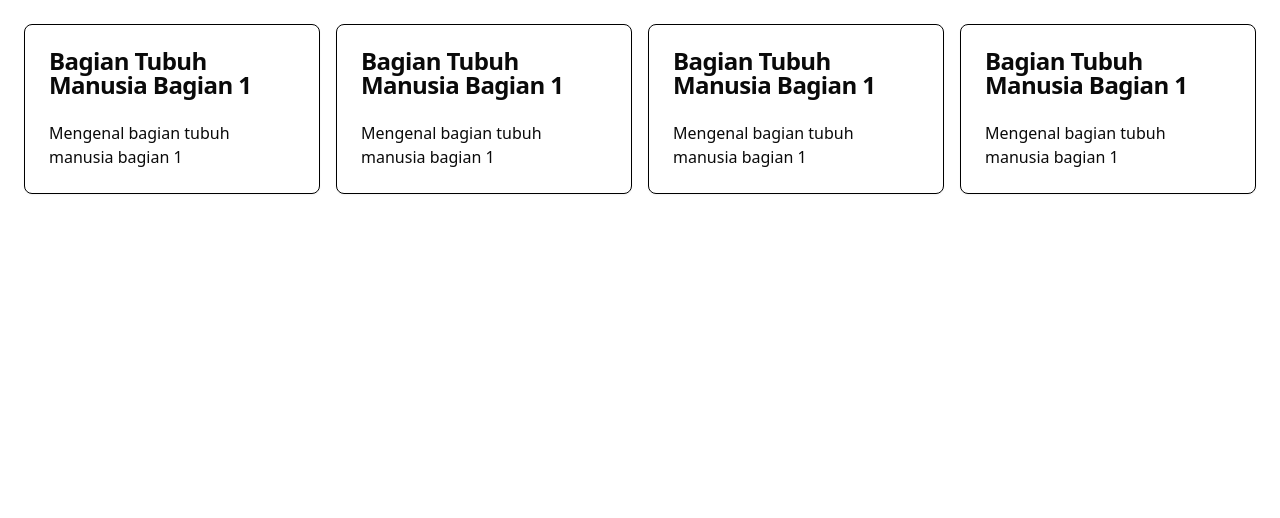
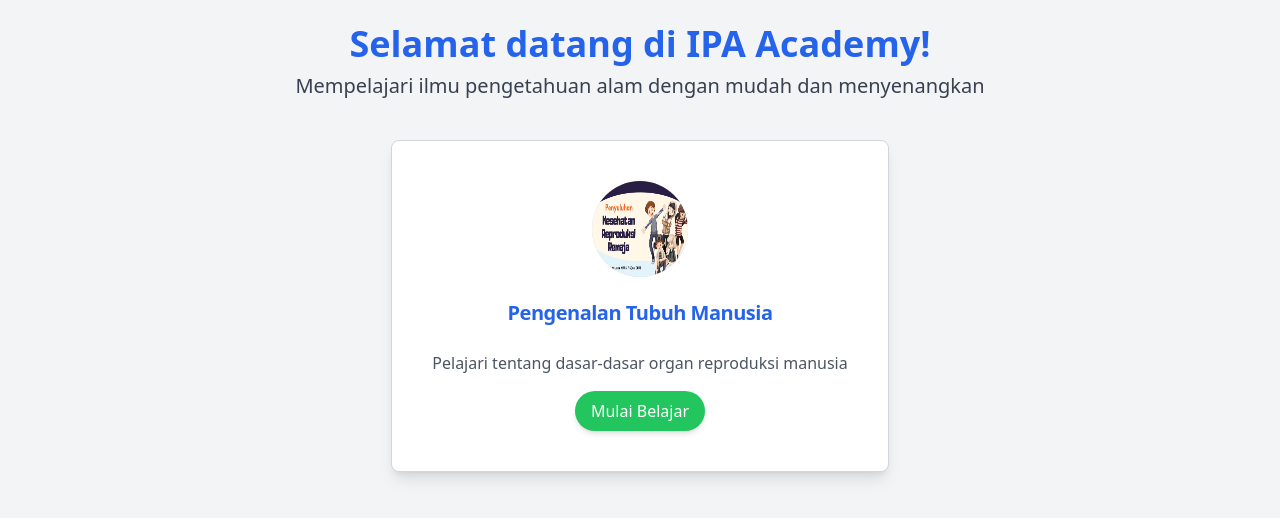
Before and after one commit to NoxturneDev/demo_fe, a React (Vite) app: page / in a window 1280 px wide. Shown: the top 518 px of the page. Built offline with nearby package versions, Linux system fonts and the light colour scheme.

Commit message:
finished all the mvps

```diff
--- a/src/components/ImageSlider.jsx
+++ b/src/components/ImageSlider.jsx
@@ -71,6 +71,8 @@
 // export default ImageSlider;
 
 import { useState } from "react";
+import {Button} from "./ui/button.jsx";
+import {Link} from "react-router-dom";
 
 export default function ImageSlider({ images }) {
   const [currentIndex, setCurrentIndex] = useState(0);
@@ -97,6 +99,20 @@ export default function ImageSlider({ images }) {
       />
 
       {/* Slider Controls */}
+      <div className="absolute top-10 left-10">
+        <Link to="/">
+          <Button variant="outline">
+            Kembali
+          </Button>
+        </Link>
+      </div>
+      <div className="absolute top-10 right-10">
+        <Link to="/questions">
+          <Button variant="outline">
+            Ambil quiz
+          </Button>
+        </Link>
+      </div>
       <div className="absolute bottom-0 w-full bg-black bg-opacity-50 p-4 flex items-center justify-between">
         <button
           onClick={handlePrevious}
--- a/src/components/pages/Dashboard.jsx
+++ b/src/components/pages/Dashboard.jsx
@@ -1,8 +1,9 @@
 // src/components/pages/Dashboard.jsx
 import { Card, CardHeader, CardTitle, CardContent } from "@/components/ui/card";
+import image1 from '../../assets/slide-1-1.png';
 import { useNavigate } from "react-router-dom";
 
-const Dashboard = ({title}) => {
+const Dashboard = ({ title }) => {
   const navigate = useNavigate();
 
   const handleCardClick = () => {
@@ -10,21 +11,38 @@ const Dashboard = ({title}) => {
   };
 
   return (
-    <div className="grid grid-cols-1 sm:grid-cols-2 lg:grid-cols-4 gap-4 p-6">
-      {[1, 2, 3, 4].map((_, index) => (
+    <div className="flex flex-col items-center p-6 bg-gray-100 min-h-screen">
+      {/* Header Section */}
+      <header className="text-center mb-10">
+        <h1 className="text-4xl font-bold text-blue-600">Selamat datang di IPA Academy!</h1>
+        <p className="text-xl text-gray-700 mt-2">
+          Mempelajari ilmu pengetahuan alam dengan mudah dan menyenangkan
+        </p>
+      </header>
+
+      {/* Cards Section */}
       <Card
-          key={index}
-          className="hover:cursor-pointer hover:bg-gray-200 transition ease-in-out duration-200"
+        className="hover:cursor-pointer hover:bg-gray-200 transition ease-in-out duration-200 p-4 rounded-lg shadow-lg border border-gray-300"
         onClick={handleCardClick}
       >
-          <CardHeader>
-            <CardTitle>Bagian Tubuh Manusia Bagian 1</CardTitle>
+        <CardHeader className="flex justify-center items-center">
+          {/* Circle Image Placeholder */}
+          <div className="w-24 h-24 bg-gray-300 rounded-full mb-4 flex items-center justify-center">
+            <img src={image1} alt="Character" className="w-full h-full rounded-full" />
+          </div>
+          <CardTitle className="text-center text-xl font-semibold text-blue-600">
+            Pengenalan Tubuh Manusia
+          </CardTitle>
         </CardHeader>
-          <CardContent>
-            <p>Mengenal bagian tubuh manusia bagian 1</p>
+        <CardContent className="text-center">
+          <p className="text-gray-600">Pelajari tentang dasar-dasar organ reproduksi manusia</p>
+          <button
+            className="mt-4 px-4 py-2 bg-green-500 text-white rounded-full shadow-md hover:bg-green-600 transition"
+          >
+            Mulai Belajar
+          </button>
         </CardContent>
       </Card>
-      ))}
     </div>
   );
 };
```
Lines whose indentation alone changed are shown as unchanged.
